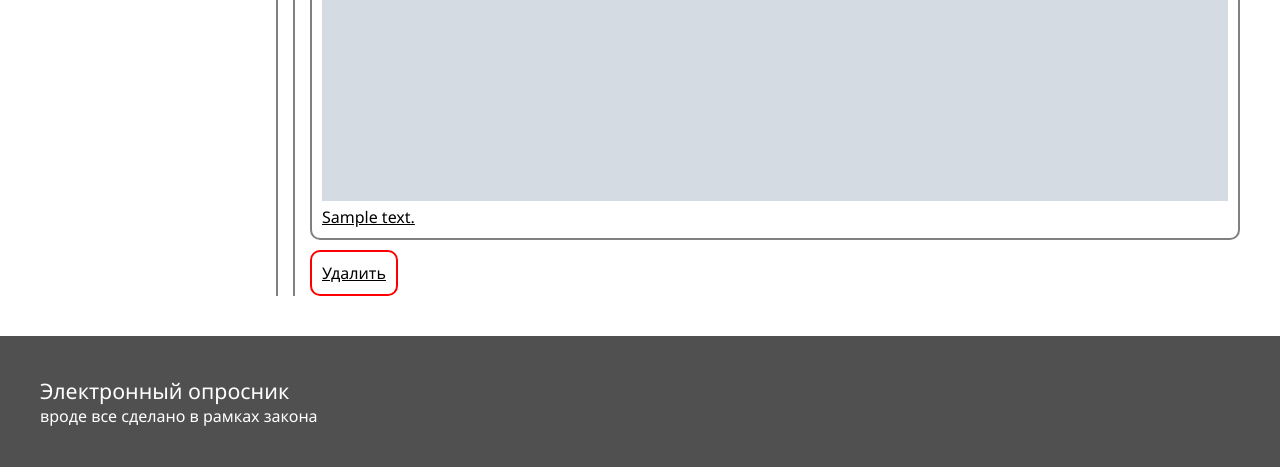
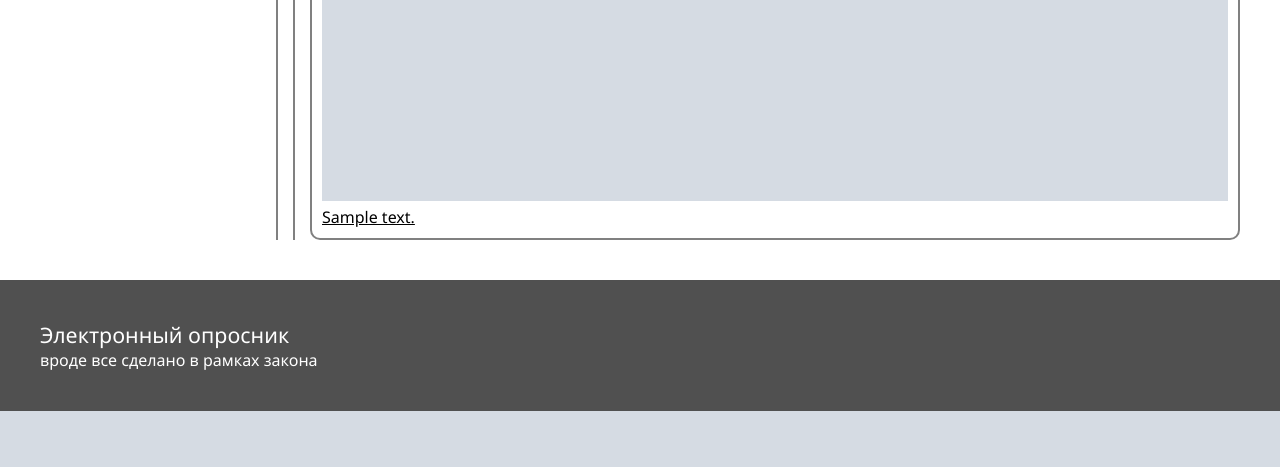
Before and after one commit to rh64s/django-monolith-questionnaire-practic, a Django app: page / in a window 1280 px wide. Shown: the part 674-1141 px from the top of the page. After the commit the page ends 1085 px from the top, so only its background shows below. Run offline with Django 3.2, Linux system fonts and the light colour scheme; tables that the repository leaves empty hold one stand-in row (values such as "Sample post"); grey boxes marked "Sample" are stand-in pictures; some libraries are stand-ins or nearby versions.

Commit message:
Update index.html
remove: external link "delete question"

```diff
--- a/mysite/polls/templates/polls/question/index.html
+++ b/mysite/polls/templates/polls/question/index.html
@@ -17,7 +17,7 @@
                 {% endif %}
                 <p>{{question.question_text}}</p>
             </a>
-            <a class="question-delete" href="www.example.com">Удалить</a>
+
         </div>
 
         {% endfor %}
```
